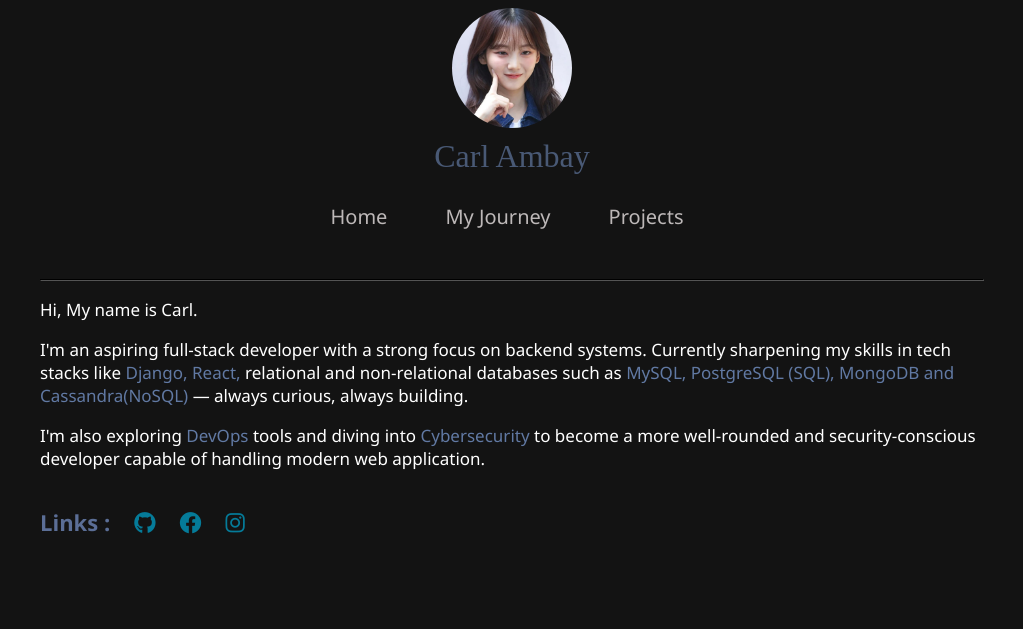
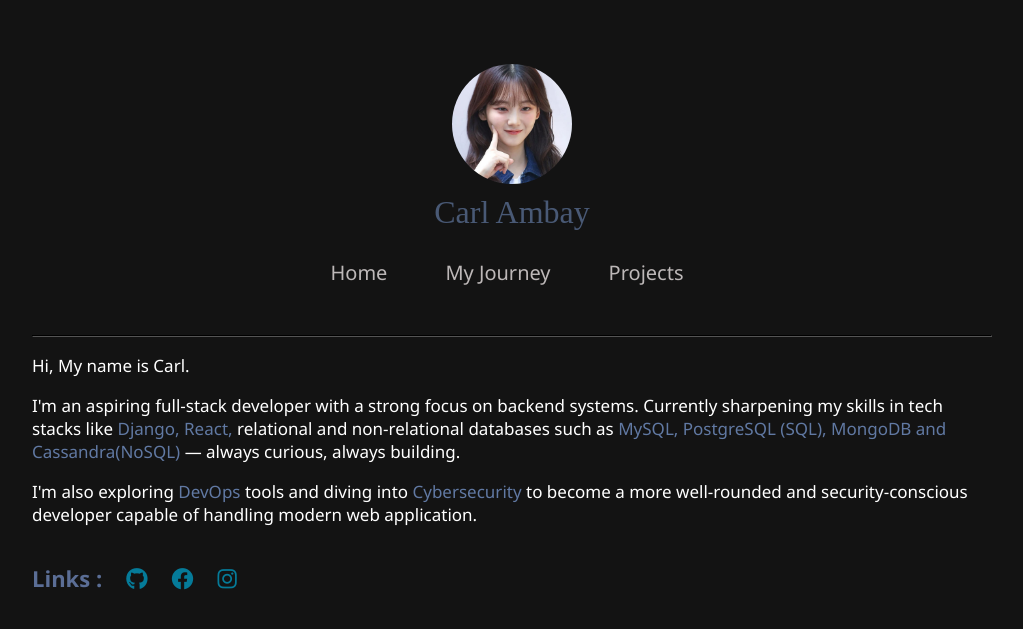
Before and after one commit to greysuyen/simple-portfolio, a Django app: page / in a window 1280 px wide. Shown: the top 629 px of the page, without its empty margins (128-1151 px from the left). Run offline with Django 5.2, Linux system fonts and the light colour scheme.

Commit message:
Added Spaces

```diff
--- a/main/static/style.css
+++ b/main/static/style.css
@@ -3,6 +3,7 @@
 body {
   background-color: rgb(19, 19, 19);
   padding: 0 20rem;
+  margin: 4rem 0;
   font-family:'Segoe UI', Tahoma, Geneva, Verdana, sans-serif;
 }
 
```
